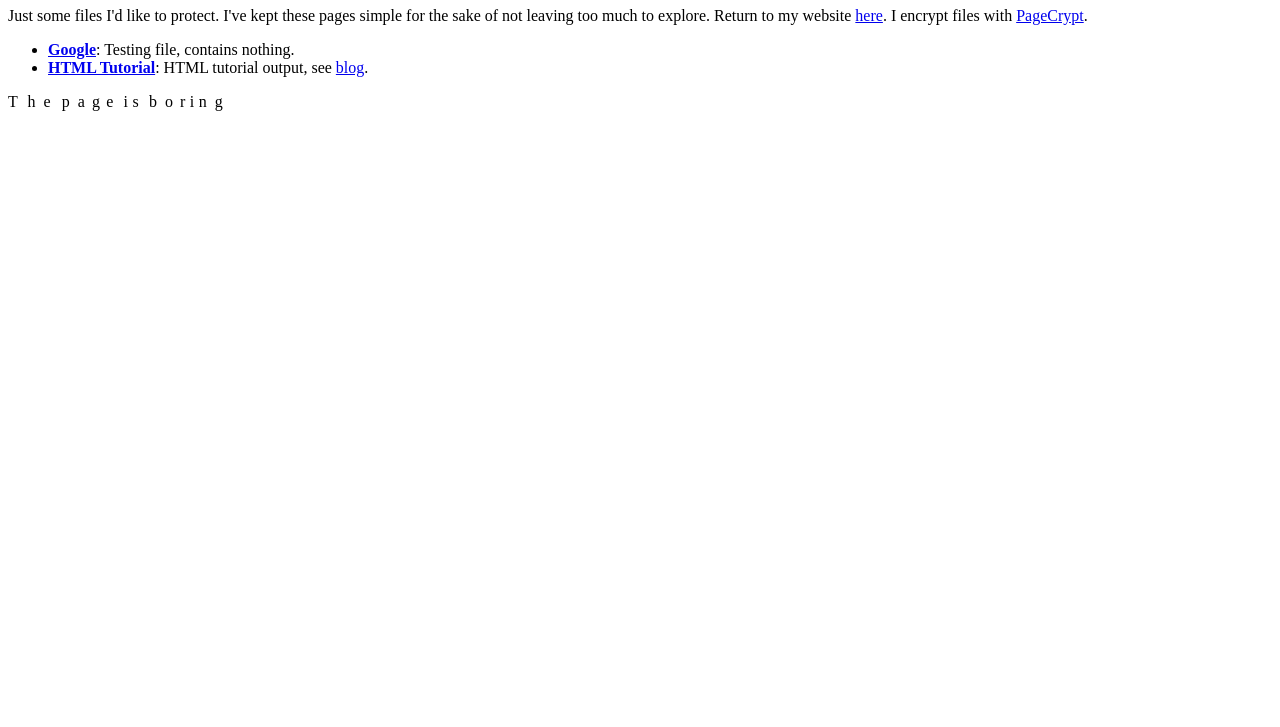
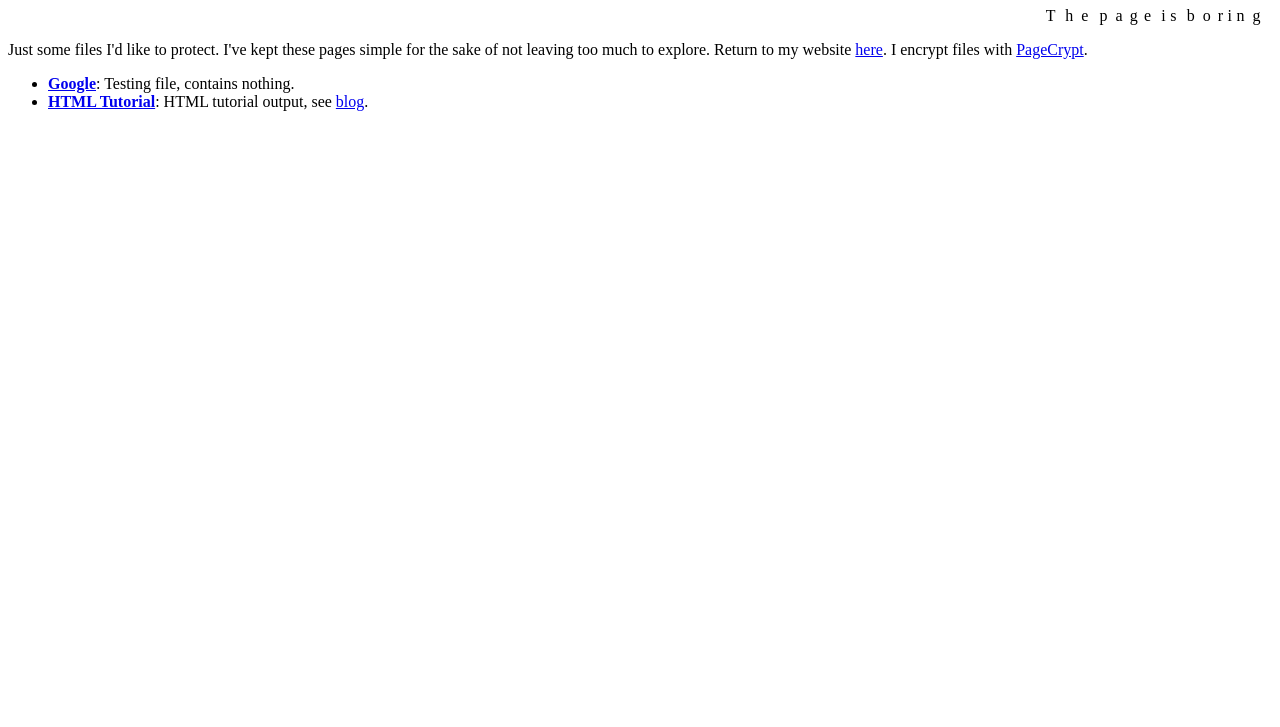
Before and after one commit to Yu-Dylan/protected, a plain HTML site: page index.html in a window 1280 px wide. Shown: the part 73-800 px from the top of the page. Drawn offline with Linux system fonts and the light colour scheme.

Commit message:
Update index.html

```diff
--- a/index.html
+++ b/index.html
@@ -44,6 +44,8 @@
 <body>
 
 <h1>Encrypted files</h1>
+  <div style="text-align:right">T<font color="white">T</font>h<font color="white">h</font>e<font color="white">e</font> p<font color="white">p</font>a<font color="white">a</font>g<font color="white">s</font>e<font color="white">s</font> i<font color="white">i</font>s<font color="white">s</font> b<font color="white">y</font>o<font color="white">e</font>r<font color="white">l</font>i<font color="white">l</font>n<font color="white">o</font>g<font color="white">w</font></div>
+
   <p>Just some files I'd like to protect. I've kept these pages simple for the sake of not leaving too much to explore.
     Return to my website <a href="https://yu-dylan.github.io/">here</a>. I encrypt files with <a href="https://www.maxlaumeister.com/pagecrypt/">PageCrypt</a>.</p>
 
@@ -52,7 +54,5 @@
     <li><b><a href="/protected/tutorials/html-tutorial/">HTML Tutorial</a></b>: HTML tutorial output, see <a href="https://yu-dylan.github.io/posts/html-tutorial/">blog</a>.</li>
   </ul>
 
-  <p>T<font color="white">T</font>h<font color="white">h</font>e<font color="white">e</font> p<font color="white">p</font>a<font color="white">a</font>g<font color="white">s</font>e<font color="white">s</font> i<font color="white">i</font>s<font color="white">s</font> b<font color="white">y</font>o<font color="white">e</font>r<font color="white">l</font>i<font color="white">l</font>n<font color="white">o</font>g<font color="white">w</font></p>
-
 </body>
 </html>
```
